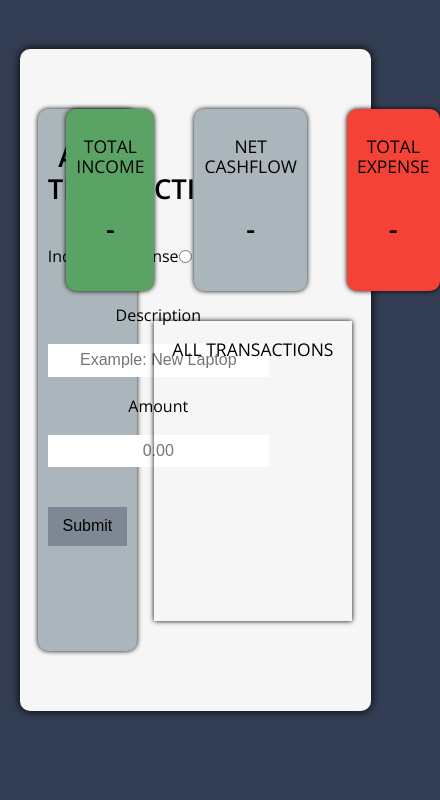
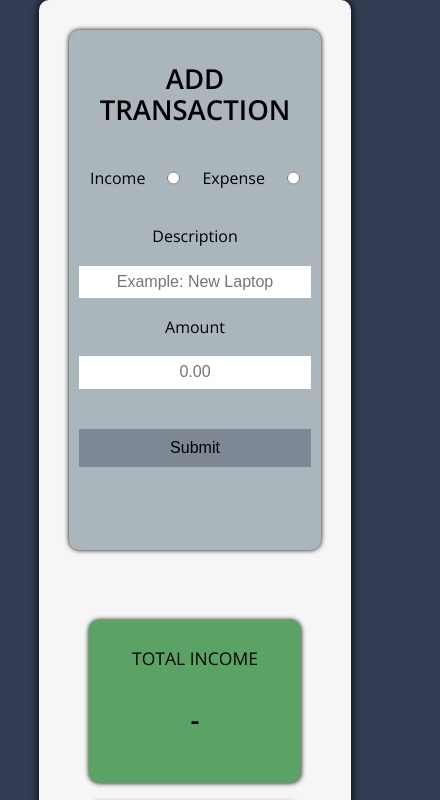
Before and after one commit to PuneetBirdi/puneetBirdiProjectThree, a plain HTML site: page index.html in a window 390 px wide. Shown: the top 800 px of the page, 440 px wide, since content can reach past the window. Drawn offline with nearby package versions, Linux system fonts and the light colour scheme.

Commit message:
switched layour to grid, added CSS queries

```diff
--- a/index.html
+++ b/index.html
@@ -58,9 +58,6 @@
             </div>
         </div>
     </main>
-    <footer>
-
-    </footer>
     <script src='https://code.jquery.com/jquery-3.2.1.min.js' integrity='sha256-hwg4gsxgFZhOsEEamdOYGBf13FyQuiTwlAQgxVSNgt4='crossorigin='anonymous'></script>
     <script src="script.js"></script>
 </body>
--- a/styles/partials/_main.scss
+++ b/styles/partials/_main.scss
@@ -4,26 +4,33 @@ body{
     background-color: $backgroundDark;
     font-family: 'Open Sans', sans-serif;
     font-size: 1.6rem;
+    display: flex;
+    flex-direction: column;
+    justify-content: center;
+    align-items: center;
 }
 
 main{
     width: 100%;
-    height: 90%;
+    height: 100%;
     display: flex;
     justify-content: center;
     align-items: center;
 }
 
 .mainContainer{
-    width: 90%;
+    width: 80%;
+    height: auto;
     background-color: $containerBackground;
-    padding: 60px 10px;
+    padding: 30px;
     border-radius: 10px;
     -moz-box-shadow: 0 0 10px #000;
     -webkit-box-shadow: 0 0 10px #000;
     box-shadow: 0 0 10px #000;
-    display: flex;
-    justify-content: space-around;
+    display: grid;
+    grid-gap: 60px;
+    grid-template-columns: repeat(8 , 1fr);
+    grid-template-rows: 1fr;
 }
 
 h2{
@@ -52,12 +59,12 @@ button{
 //TRANSACTION INPUT SECTION
 .transactionInput{
     background-color: $inputBackground;
-    width: 30%;
     padding: 10px;
     border-radius: 10px;
     -moz-box-shadow: 0 0 5px #000;
     -webkit-box-shadow: 0 0 5px #000;
     box-shadow: 0 0 5px #000;
+    grid-column: 1 / 4;
     display: flex;
     flex-direction: column;
 }
@@ -117,10 +124,9 @@ button:hover{
     display: flex;
     flex-direction: column;
     justify-content: space-around;
-    width: 60%;
+    grid-column: 4 / 9;
 }
 .summary{
-    width: 100%;
     display: flex;
     justify-content: center;
 }
@@ -128,7 +134,7 @@ button:hover{
 .summaryCard{
     background-color: $inputBackground;
     padding: 10px;
-    margin: 0 20px;
+    margin: 10px 20px;
     border-radius: 10px;
     text-align: center;
     -moz-box-shadow: 0 0 5px #000;
@@ -156,9 +162,9 @@ button:hover{
 }
 
 .transactionList{
+    width: 100%;
     table-layout: fixed;
     padding: 10px;
-    width: 100%;
 }
 
 table tr.expense .amount,
@@ -183,6 +189,7 @@ table tr td.transactionModify{
 }
 
 .amount{
+    min-width: 150px;
     width: 25%;
 }
 
--- a/styles/partials/_mediaqueries.scss
+++ b/styles/partials/_mediaqueries.scss
@@ -0,0 +1,23 @@
+@media (max-width: 1050px){
+    body{
+        height: auto;
+    }
+    .mainContainer{
+        grid-template-columns: auto;
+        grid-template-rows: repeat(8 , 1fr);
+    }
+    .transactionInput{
+        grid-column-end: 1;
+        grid-row: 1 / 4;
+    }
+    .dataDisplay{
+        grid-column: 1;
+        grid-row: 4 / 9;
+    }
+}
+
+@media (max-width: 760px){
+    .summary{
+        flex-direction: column;
+    }
+}
```
Also changed, not shown: styles/style.css.
